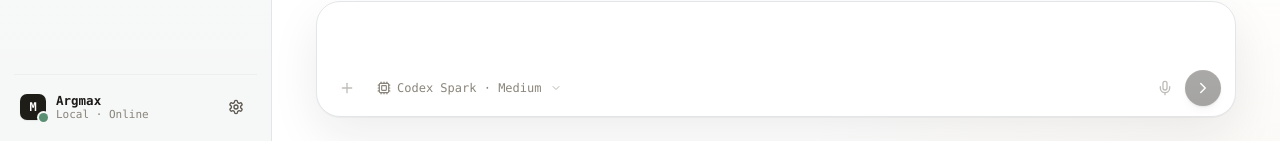
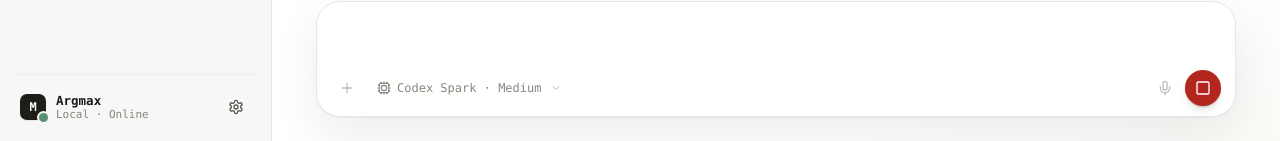
Before and after one commit to adamthuvesen/argmax, a React (Vite) app: page / in a window 1280 px wide. Both pictures are taken after a click on the button "Design parallel agent board". Shown: the part 659-800 px from the top of the page. Built offline with nearby package versions, Linux system fonts and the light colour scheme.

Commit message:
feat(renderer): add Stop button for running sessions wired to providers:terminate

```diff
--- a/src/renderer/App.tsx
+++ b/src/renderer/App.tsx
@@ -486,6 +486,24 @@ export function App(): JSX.Element {
     [refreshDashboardStatus, loadSessionEvents]
   );
 
+  const terminateSession = useCallback(
+    async (sessionId: string): Promise<void> => {
+      if (!window.argmax) {
+        throw new Error("Open the Electron app window to stop a live session.");
+      }
+      try {
+        await window.argmax.providers.terminate(sessionId);
+        await Promise.all([refreshDashboardStatus(), loadSessionEvents(sessionId)]);
+      } catch (error) {
+        setToast({
+          kind: "error",
+          message: error instanceof Error ? error.message : "Could not stop session."
+        });
+      }
+    },
+    [refreshDashboardStatus, loadSessionEvents]
+  );
+
   const launchTask = useCallback(
     async (prompt: string, model: ModelPickerSelection): Promise<void> => {
       if (!window.argmax) {
@@ -599,6 +617,7 @@ export function App(): JSX.Element {
               events={snapshot.events}
               onResolveApproval={resolveApproval}
               onSendSessionInput={sendSessionInput}
+              onTerminateSession={terminateSession}
               project={selectedProject}
               rawOutputs={snapshot.rawOutputs}
               session={selectedSession}
--- a/src/renderer/components/SessionConversation.tsx
+++ b/src/renderer/components/SessionConversation.tsx
@@ -1,4 +1,4 @@
-import { Bug, ChevronRight, Mic, Plus } from "lucide-react";
+import { Bug, ChevronRight, Mic, Plus, Square } from "lucide-react";
 import {
   useCallback,
   useEffect,
@@ -53,6 +53,7 @@ export function SessionConversation({
   events,
   isLogOpen,
   onSendSessionInput,
+  onTerminateSession,
   onToggleLog,
   project,
   rawOutputs,
@@ -64,6 +65,7 @@ export function SessionConversation({
   events: TimelineEvent[];
   isLogOpen: boolean;
   onSendSessionInput: (sessionId: string, input: string, model: ProviderModelSelection) => Promise<void>;
+  onTerminateSession: (sessionId: string) => Promise<void>;
   onToggleLog: () => void;
   project: ProjectSummary | null;
   rawOutputs: RawProviderOutput[];
@@ -432,9 +434,27 @@ export function SessionConversation({
           <button className="composer-tool" type="button" title="Voice input" disabled={!canSend || isSending}>
             <Mic size={16} />
           </button>
-          <button className="session-send-button" disabled={!canSend || isSending || !input.trim()} type="submit" title="Send follow-up">
-            <ChevronRight size={18} />
-          </button>
+          {session && session.state === "running" ? (
+            <button
+              className="session-send-button session-stop-button"
+              type="button"
+              title="Stop session"
+              aria-label="Stop session"
+              onClick={() => void onTerminateSession(session.id)}
+            >
+              <Square size={16} />
+            </button>
+          ) : (
+            <button
+              className="session-send-button"
+              disabled={!canSend || isSending || !input.trim()}
+              type="submit"
+              title="Send follow-up"
+              aria-label="Send follow-up"
+            >
+              <ChevronRight size={18} />
+            </button>
+          )}
         </div>
       </form>
       {status ? (
--- a/src/renderer/components/SessionPane.tsx
+++ b/src/renderer/components/SessionPane.tsx
@@ -34,6 +34,7 @@ export function SessionPane({
   events,
   onResolveApproval,
   onSendSessionInput,
+  onTerminateSession,
   project,
   rawOutputs,
   session,
@@ -44,6 +45,7 @@ export function SessionPane({
   events: TimelineEvent[];
   onResolveApproval: (approvalId: string, status: "approved" | "rejected") => Promise<void>;
   onSendSessionInput: (sessionId: string, input: string, model: ProviderModelSelection) => Promise<void>;
+  onTerminateSession: (sessionId: string) => Promise<void>;
   project: ProjectSummary | null;
   rawOutputs: RawProviderOutput[];
   session: SessionSummary | null;
@@ -146,6 +148,7 @@ export function SessionPane({
           events={visibleEvents}
           isLogOpen={isLogOpen}
           onSendSessionInput={onSendSessionInput}
+          onTerminateSession={onTerminateSession}
           onToggleLog={toggleLog}
           project={project}
           rawOutputs={rawOutputs}
--- a/src/renderer/styles.css
+++ b/src/renderer/styles.css
@@ -2629,6 +2629,14 @@ button {
   opacity: 0.4;
 }
 
+.session-stop-button {
+  background: #b3261e;
+}
+
+.session-stop-button:hover:not(:disabled) {
+  background-color: #8c1d17;
+}
+
 .session-input-toolbar .composer-tool {
   width: 32px;
   height: 32px;
```
Also changed, not shown: 1 other file (tests, documents, lock files or other folders).
